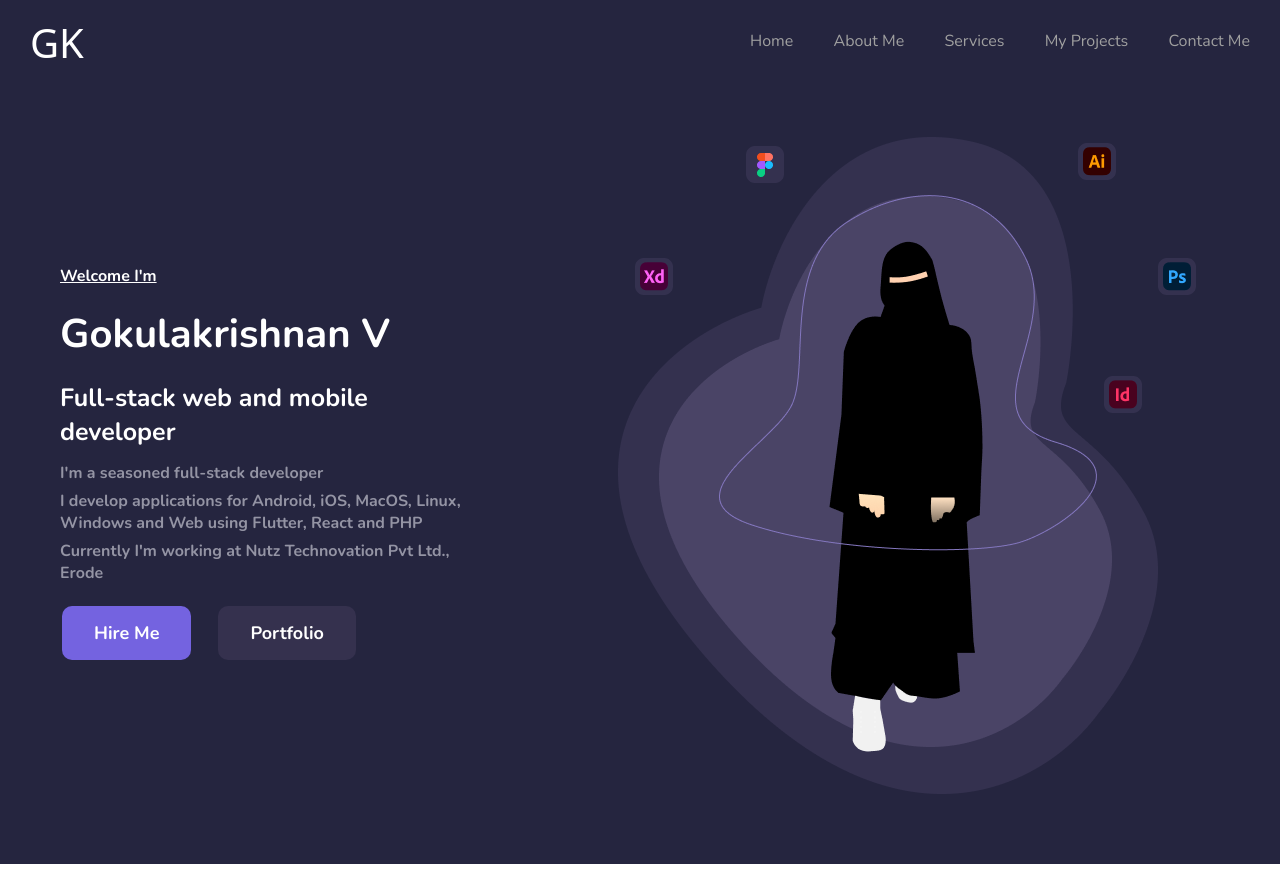
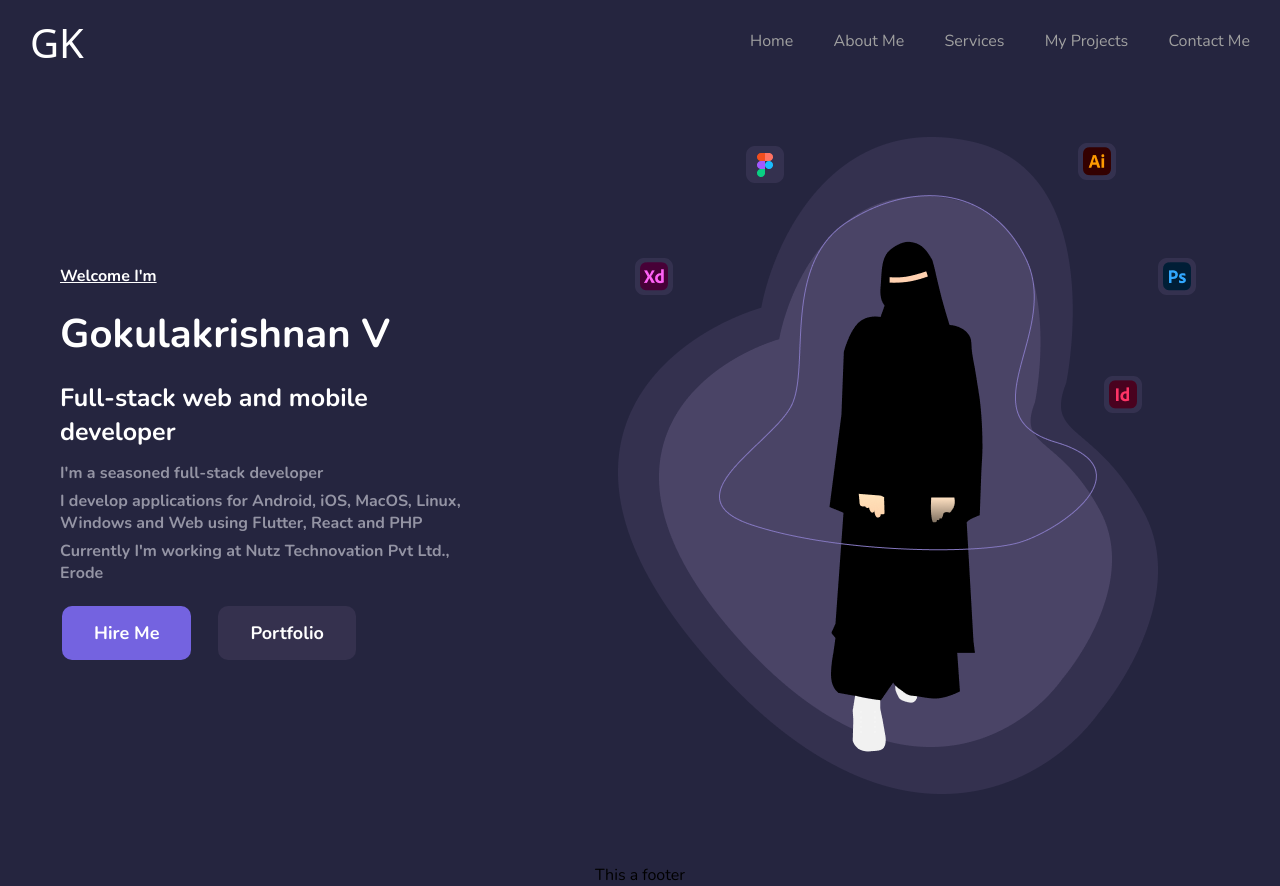
Before and after one commit to dinesh7040/portfolio-react-1, a React (Create React App) app: page / in a window 1280 px wide. Before the commit the page ends 864 px from the top, so only its background shows below. Built offline with nearby package versions, Linux system fonts and the light colour scheme; a web font is replaced by a local one.

Commit message:
Added Footer

```diff
--- a/src/components/Footer.js
+++ b/src/components/Footer.js
@@ -1,5 +1,9 @@
 function Footer() {
-
+    return (
+        <div>
+            This a footer
+        </div>
+    )
 }
 
 export default Footer;
```
